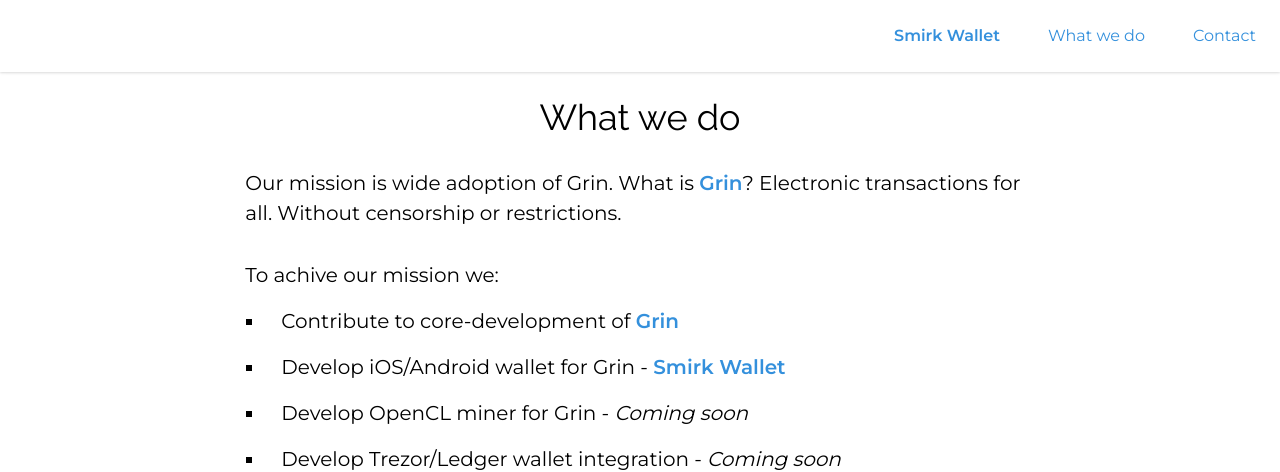
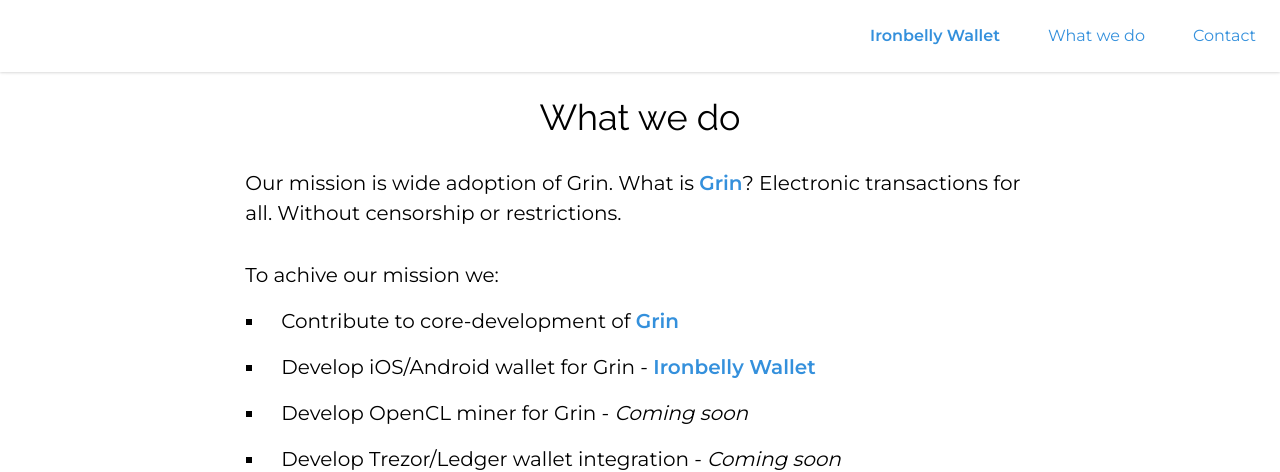
Before and after one commit to cyclefortytwo/cycle42.com, a Jekyll site: the page built from index.md, in a window 1280 px wide and 900 px high, scrolled down 834 px. Shown: the top 472 px of the window. Built offline with Jekyll 4.4.1, drawn with Linux system fonts in a browser that asks for light colours; nearby versions of some CDN libraries; comment, search, counter and statistics services are not loaded.

Commit message:
Rename iOS wallet from `Smirk` to `Ironbelly`

```diff
--- a/_includes/header.html
+++ b/_includes/header.html
@@ -10,7 +10,7 @@
       </button>
     </div>
     <div class="hidden flex-col w-full sm:flex sm:flex-row sm:w-auto hidden flex-grow justify-end" id="burger-menu">
-      <a class="block p-3 sm:p-6 text-grey-darker hover:text-grey-darkest font-bold no-underline" href="/smirk">Smirk Wallet</a>
+      <a class="block p-3 sm:p-6 text-grey-darker hover:text-grey-darkest font-bold no-underline" href="/ironbelly">Ironbelly Wallet</a>
       <a class="block p-3 sm:p-6 text-grey-darker hover:text-grey-darkest no-underline" href="#whatwedo">What we do</a>
       <a class="block p-3 sm:p-6 text-grey-darker hover:text-grey-darkest no-underline" href="#contact">Contact</a>
     </div>
--- a/_layouts/smirk.html
+++ b/_layouts/ironbelly.html
@@ -24,7 +24,7 @@
 </nav>
 </header>
       <div class="flex flex-grow h-full mt-8 items-center flex-col px-4">
-        <h1 class="text-5xl">Smirk 😏</h1>
+        <h1 class="text-5xl">Ironbelly 🐉</h1>
         <h2 class="text-2xl font-light text-grey-dark leading-loose mb-2">Grin mobile wallet you've deserved</h2>
         <iframe id="ytplayer" type="text/html" width="800" height="450"
   src="https://www.youtube.com/embed/kCGUhWYUhgc?autoplay=1"
--- a/index.md
+++ b/index.md
@@ -32,7 +32,7 @@ What is **[Grin](http://grin-tech.org/)**? Electronic transactions for all. With
 {:.text-xl .leading-normal .mt-8}
 To achive our mission we:
 * Contribute to core-development of **[Grin](https://github.com/mimblewimble/grin/)**
-* Develop iOS/Android wallet for Grin - **[Smirk Wallet](/smirk)**
+* Develop iOS/Android wallet for Grin - **[Ironbelly Wallet](/ironbelly)**
 * Develop OpenCL miner for Grin - *Coming soon*{:.text-grey-dark}
 * Develop Trezor/Ledger wallet integration - *Coming soon*{:.text-grey-dark}
 * Run Berlin MimbleWimble/Grin [Meetup group](https://www.meetup.com/MimbleWimble-Grin-Berlin/)
```
Also changed, not shown: ironbelly.md (added, +6 -0 lines), smirk.md (deleted, +0 -6 lines).
